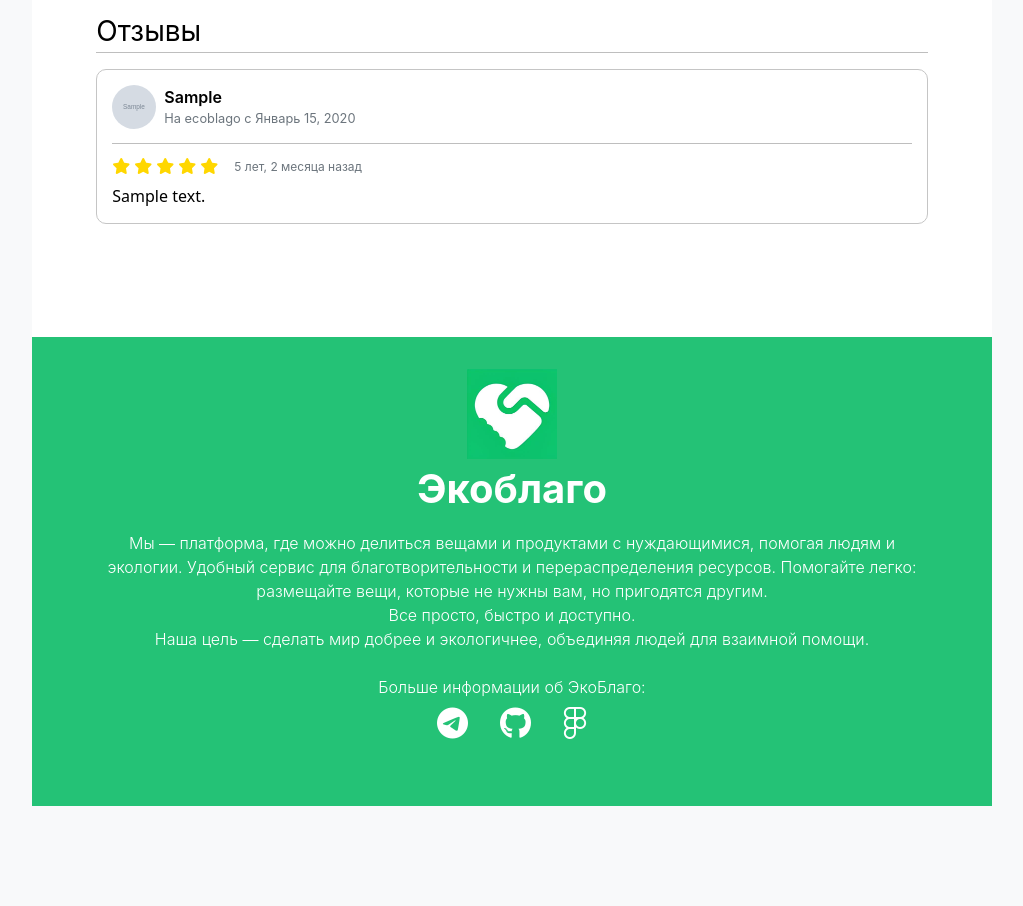
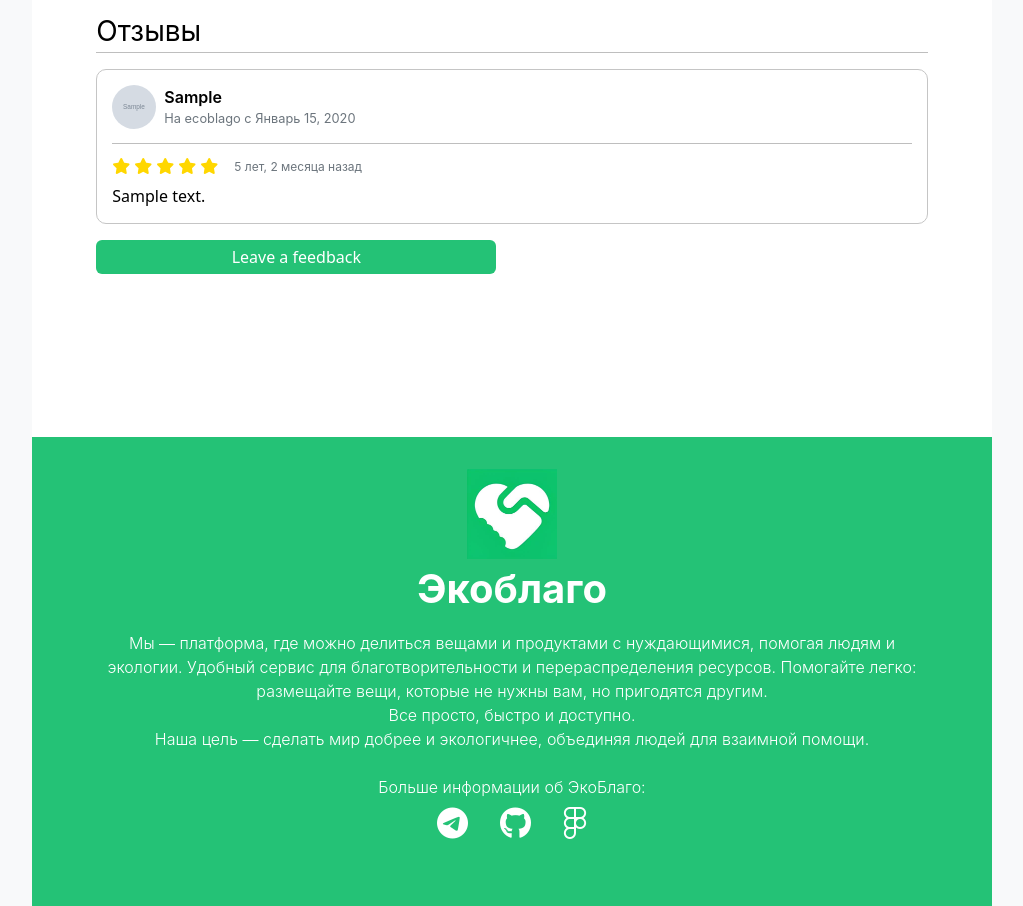
Before and after one commit to Yerassylzh/ecoblago, a Django app: page /profilepage/1/ in a window 1280 px wide. Shown: the part 549-1455 px from the top of the page, without its empty margins (128-1151 px from the left). Before the commit the page ends 1355 px from the top, so only its background shows below. Run offline with Django 4.2, Linux system fonts and the light colour scheme; tables that the repository leaves empty hold one stand-in row (values such as "Sample post"); grey boxes marked "Sample" are stand-in pictures; parts of the project's set-up code (start-up, migrations or seed data) failed here and were passed over.

Commit message:
Add 'leave feedback' section

```diff
--- a/ecoblago/profilepage/models.py
+++ b/ecoblago/profilepage/models.py
@@ -1,5 +1,5 @@
 from django.db import models
-from django.core.validators import EmailValidator
+from django.core.validators import EmailValidator, MinValueValidator, MaxValueValidator
 from django.contrib.auth.models import AbstractUser
 
 from authpage.validators import PhoneNumberValidator
@@ -26,8 +26,16 @@ class Feedback(models.Model):
         name="content",
     )
 
-    date = models.DateField(
+    date = models.DateTimeField(
         verbose_name="Дата",
         name="date",
         auto_now=True,
     )
+
+    rating = models.PositiveSmallIntegerField(
+        verbose_name="Рейтинг",
+        validators=[
+            MinValueValidator(1, "Invalid rating value"),
+            MaxValueValidator(5, "Invalid rating value"),
+        ],
+    )
--- a/ecoblago/profilepage/views.py
+++ b/ecoblago/profilepage/views.py
@@ -9,12 +9,14 @@ from django.contrib.auth.models import AbstractUser
 from django.core.files.uploadedfile import InMemoryUploadedFile
 from django.core.files.base import ContentFile
 from django.db.models import ImageField
+from django.utils import timezone
 
 from PIL import Image
 from sorl.thumbnail import get_thumbnail
 
 from authpage.models import User
 from profilepage.models import Feedback
+from core.decorators import check_change_allowed
 
 class ProfilepageView(DetailView):
     model = User
@@ -23,15 +25,10 @@ class ProfilepageView(DetailView):
     pk_url_kwarg = "pk"
 
     def post(self, *args, **kwargs) -> Union[HttpResponse, JsonResponse]:
-        if not self.context["change_allowed"]:
-            return HttpResponseNotAllowed("You are not allowed to perform this action")
-
         if "personal-image" in self.request.FILES:
             return self.upload_personal_image()
         elif "action" in self.request.POST:
             return self.handle_ajax_post()
-
-        raise Exception(f"Cannot identify the purpose of post request: {self.request}")
 
     def get(self, *args, **kwargs) -> Union[HttpResponse, JsonResponse]:
         return self.render_to_response(self.context)
@@ -40,8 +37,20 @@ class ProfilepageView(DetailView):
         action = self.request.POST.get("action")
         if action == "edit-about":
             return self.edit_about()
+        if action == "save-feedback":
+            return self.save_feedback()
 
-    def edit_about(self) -> JsonResponse:
+    def save_feedback(self) -> JsonResponse:
+        if self.request.user == self.object:
+            return HttpResponseNotAllowed("You are not allowed to perform this action")
+
+        rating = self.request.POST["rating"]
+        feedback = self.request.POST["feedback"]
+        Feedback.objects.create(author=self.request.user, reciever=self.object, rating=rating, content=feedback)
+        return JsonResponse(data={})
+
+    @check_change_allowed
+    def edit_about(self, *args, **kwargs) -> JsonResponse:
         edited_about_text_content = self.request.POST.get("edited-about-text-content")
         self.object.about = edited_about_text_content
         try:
@@ -56,6 +65,7 @@ class ProfilepageView(DetailView):
         self.context_ajax["about-text-content"] = self.object.about
         return JsonResponse(data=self.context_ajax)
 
+    @check_change_allowed
     def upload_personal_image(self) -> HttpResponse:
         in_memory_image: InMemoryUploadedFile = self.request.FILES.get("personal-image")
 
@@ -102,6 +112,7 @@ class ProfilepageView(DetailView):
                 reciever_id=kwargs["pk"],
             )
             .select_related("author")
+            .order_by("-date")
         ):
             data = {
                 "author": {
@@ -118,7 +129,6 @@ class ProfilepageView(DetailView):
 
         context.update({
             "change_allowed": self.request.user == self.object,
-            "default_image_url": "https://static.vecteezy.com/system/resources/previews/009/292/244/non_2x/default-avatar-icon-of-social-media-user-vector.jpg",
             "my_user": self.request.user,
             "input_fields": [
                 {
--- a/ecoblago/static/css/includes/footer.css
+++ b/ecoblago/static/css/includes/footer.css
@@ -48,7 +48,7 @@
   justify-content: center;
 
   bottom: 0;
-  margin: 100 0 0 0;
+  margin: 100px 0 0 0;
 
   text-align: center;
 }
--- a/ecoblago/static/css/profilepage/profilepage.css
+++ b/ecoblago/static/css/profilepage/profilepage.css
@@ -352,7 +352,7 @@ body {
 }
 
 .author-since {
-	font-family: 'Inter', sans-serif;
+  font-family: "Inter", sans-serif;
   font-size: 0.8rem;
 
   color: var(--txt-secondary);
@@ -421,3 +421,49 @@ body {
 .feedback-text {
   margin: 0;
 }
+
+.submit-btn {
+  display: flex;
+  flex-direction: row;
+  align-items: center;
+  justify-content: center;
+
+  background: var(--green-primary);
+  outline: none;
+  border: none;
+  border-radius: 6px;
+
+  color: white;
+
+  transition: all 0.1s ease-in-out;
+  padding: 5px;
+  min-width: min(100%, 400px);
+}
+
+.submit-btn:hover {
+  filter: brightness(110%);
+}
+
+.star-rating {
+  direction: rtl;
+  display: inline-block;
+  cursor: pointer;
+}
+
+.star-rating input {
+  display: none;
+}
+
+.star-rating label {
+  color: #ddd;
+  font-size: 1.25rem;
+  padding: 0 2px;
+  cursor: pointer;
+  transition: all 0.2s ease;
+}
+
+.star-rating label:hover,
+.star-rating label:hover~label,
+.star-rating input:checked~label {
+  color: #ffc107;
+}
--- a/ecoblago/static/js/profilepage/profilepage/profilepage.js
+++ b/ecoblago/static/js/profilepage/profilepage/profilepage.js
@@ -132,3 +132,86 @@ document.addEventListener("click", (e) => {
 	personalImageWrapper = document.getElementById("personal-image-wrapper")
 	personalImageWrapper.appendChild(form)
 })
+
+function getEditableFeedbackHtml() {
+	return `
+	<div class="feedback-bar">
+		<h6>${gettext('Your feedback')}</h6>
+		<hr class="additional-info-hr" />
+		<div class="feedback-content">
+			<div id="leave-feedback-star-rating" class="star-rating animated-stars">
+				<input type="radio" id="star5" name="rating" value="5">
+				<label for="star5" class="bi bi-star-fill"></label>
+				<input type="radio" id="star4" name="rating" value="4">
+				<label for="star4" class="bi bi-star-fill"></label>
+				<input type="radio" id="star3" name="rating" value="3">
+				<label for="star3" class="bi bi-star-fill"></label>
+				<input type="radio" id="star2" name="rating" value="2">
+				<label for="star2" class="bi bi-star-fill"></label>
+				<input type="radio" id="star1" name="rating" value="1">
+				<label for="star1" class="bi bi-star-fill"></label>
+			</div>
+			<textarea class="form-control" rows="4" id="leave-feedback-textarea" placeholder=${gettext('Feedback')}></textarea>
+			<button id="leave-feedback-btn" type="button" class="btn btn-success">${gettext('Submit')}</button>
+		</div>
+	</div>
+	`;
+}
+
+document.addEventListener("click", (e) => {
+	if (!eventMatches(e, "#add-feedback-btn")) {
+		return;
+	}
+
+	let addFeedbackBtn = $("#add-feedback-btn");
+	addFeedbackBtn.css("display", "none");
+
+	let con = addFeedbackBtn.parent();
+	con.html(con.html() + getEditableFeedbackHtml());
+});
+
+document.querySelectorAll('.star-rating:not(.readonly) label').forEach(star => {
+	star.addEventListener('click', function() {
+			this.style.transform = 'scale(1.2)';
+			setTimeout(() => {
+					this.style.transform = 'scale(1)';
+			}, 200);
+	});
+});
+
+document.addEventListener("click", (e) => {
+	if (!eventMatches(e, "#leave-feedback-btn")) {
+		return;
+	}
+
+	const selectedRating = $("#leave-feedback-star-rating input:checked").attr("value");
+	const feedback = $("#leave-feedback-textarea").val().trim();
+	if (feedback.length == 0) {
+		showToast(gettext("Please, write down your feedback"), false);
+		return;
+	}
+
+	console.log(feedback);
+
+	$.ajax({
+		method: "POST",
+		url: PROFILEPAGE_URL.replace("0", USER_ID),
+		data: {
+			"csrfmiddlewaretoken": CSRF_TOKEN,
+			"action": "save-feedback",
+			"rating": selectedRating,
+			"feedback": feedback,
+		},
+		success: (data) => {
+			$("#leave-feedback-btn").closest(".feedback-bar").remove();
+			showToast(gettext("Your feedback was successfully saved"), true);
+			setTimeout(() => {
+				window.location = PROFILEPAGE_URL.replace("0", USER_ID);
+			}, 1000);
+		},
+		error: (xhr, errmsg, err) => {
+			console.log(xhr.status + ":" + xhr.responseText)
+			showToast(gettext("Произошла ошибка"), false);
+		},
+	})
+});
--- a/ecoblago/templates/profilepage/profilepage.html
+++ b/ecoblago/templates/profilepage/profilepage.html
@@ -62,7 +62,7 @@
           <div class="additional-data">
             <div class="additional-info">
               <p class="additional-info-tag">{% trans 'Отзывы' %}</p>
-              <hr class="additional-info-hr">
+              <hr class="additional-info-hr" />
               <div class="feedbacks">
                 {% for feedback in feedbacks %}
                   <div class="feedback-bar">
@@ -94,6 +94,7 @@
                   <p class="nothing-yet">{% trans 'No information available' %}</p>
                 {% endfor %}
               </div>
+              <button style="margin-top: 1rem;" id="add-feedback-btn" class="submit-btn">{% trans 'Leave a feedback' %}</button>
             </div>
           </div>
         </div>
@@ -117,6 +118,7 @@
 
 <script>
   const USER_ID = "{{ user.id }}";
+  const MY_USER_ID = "{{ my_user.id }}"
 </script>
 
 <script src="{% static 'js/profilepage/profilepage/profilepage.js' %}?v={% now 'U' %}"></script>
```
Also changed, not shown: ecoblago/core/decorators.py (added, +9 -0 lines), ecoblago/profilepage/migrations/0002_feedback_rating.py (added), ecoblago/profilepage/migrations/0003_alter_feedback_date.py (added). Lines whose indentation alone changed are shown as unchanged.
